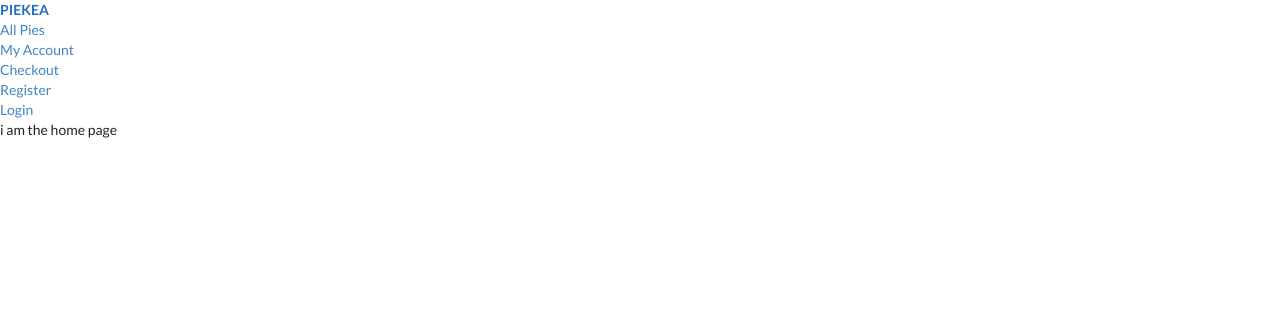
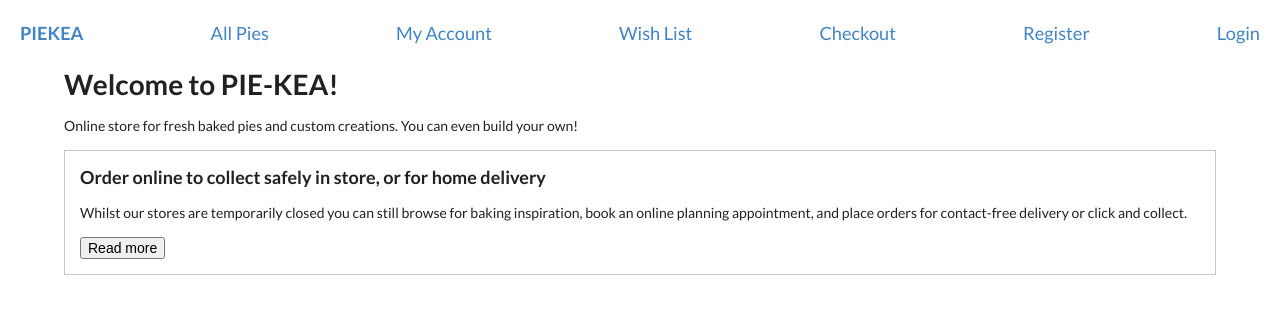
Before and after one commit to penelopecj/sei-project-4, a React (Create React App) app in the folder client/: page / in a window 1280 px wide. Shown: the top 314 px of the page. Built offline with nearby package versions, Linux system fonts and the light colour scheme.

Commit message:
flexed top nav bar, added some headers to each page, added content to Home.js

```diff
--- a/client/src/App.js
+++ b/client/src/App.js
@@ -4,6 +4,7 @@ import { BrowserRouter, Switch, Route } from 'react-router-dom'
 import Nav from './components/common/Nav'
 import Home from './components/common/Home'
 import Profile from './components/Profile'
+import Wishlist from './components/Wishlist'
 import Login from './components/Login'
 import Register from './components/Register'
 import Basket from './components/Basket'
@@ -16,13 +17,14 @@ function App() {
     <BrowserRouter>
       <Nav />
       <Switch>
-        <Route path="/" component={Home} />
         <Route path="/profile" component={Profile} />
+        <Route path="/wishlist" component={Wishlist} />
         <Route path="/login" component={Login} />
         <Route path="/register" component={Register} />
         <Route path="/basket" component={Basket} />
         <Route path="/pies" component={Index} />
         <Route path="/pies/:id" component={Show} />
+        <Route path="/" component={Home} />
       </Switch>
     </BrowserRouter>
   )
--- a/client/src/components/Basket.js
+++ b/client/src/components/Basket.js
@@ -3,7 +3,8 @@ import React from 'react'
 function Basket() {
   return (
     <main>
-      <p>Hello</p>
+      <h1>View Basket</h1>
+      <p>Please review and cofirm your order.</p>
     </main>
   )
 }
--- a/client/src/components/Login.js
+++ b/client/src/components/Login.js
@@ -3,7 +3,7 @@ import React from 'react'
 function Login() {
   return (
     <main>
-      <p>Hello</p>
+      <h1>Login</h1>
     </main>
   )
 }
--- a/client/src/components/Profile.js
+++ b/client/src/components/Profile.js
@@ -3,7 +3,7 @@ import React from 'react'
 function Profile() {
   return (
     <main>
-      <p>Hello</p>
+      <h1>My Account</h1>
     </main>
   )
 }
--- a/client/src/components/Register.js
+++ b/client/src/components/Register.js
@@ -3,7 +3,7 @@ import React from 'react'
 function Register() {
   return (
     <main>
-      <p>Hello</p>
+      <h1>Register a New Account</h1>
     </main>
   )
 }
--- a/client/src/components/Show.js
+++ b/client/src/components/Show.js
@@ -3,7 +3,8 @@ import React from 'react'
 function Show() {
   return (
     <main>
-      <p>Hello</p>
+      <h1>Pie Name</h1>
+      <p>Show me more details about this delicious pie...</p>
     </main>
   )
 }
--- /dev/null
+++ b/client/src/components/Wishlist.js
@@ -0,0 +1,12 @@
+import React from 'react'
+
+function Wishlist() {
+  return (
+    <main>
+      <h1>Wishlist</h1>
+      <p>Your favourite items here</p>
+    </main>
+  )
+}
+
+export default Wishlist
--- a/client/src/components/common/Home.js
+++ b/client/src/components/common/Home.js
@@ -3,7 +3,13 @@ import React from 'react'
 function Home() {
   return (
     <main>
-      <p>i am the home page</p>
+      <h1>Welcome to PIE-KEA!</h1>
+      <p>Online store for fresh baked pies and custom creations. You can even build your own!</p>
+      <section className="box">
+        <h3>Order online to collect safely in store, or for home delivery</h3>
+        <p>Whilst our stores are temporarily closed you can still browse for baking inspiration, book an online planning appointment, and place orders for contact-free delivery or click and collect.</p>
+        <button>Read more</button>
+      </section>
     </main>
   )
 }
--- a/client/src/components/common/Nav.js
+++ b/client/src/components/common/Nav.js
@@ -13,6 +13,9 @@ function Nav() {
       <Link to="/profile">
         <p>My Account</p>
       </Link>
+      <Link to="/wishlist">
+        <p>Wish List</p>
+      </Link>
       <Link to="/basket">
         <p>Checkout</p>
       </Link>
--- a/client/src/index.js
+++ b/client/src/index.js
@@ -1,7 +1,7 @@
 import React from 'react'
 import ReactDOM from 'react-dom'
+import 'semantic-ui-css/semantic.min.css'
 import './styles/main.scss'
-import 'semantic-ui-css/semantic.min.css'
 import App from './App'
 
 ReactDOM.render(<App />, document.getElementById('root'))
--- a/client/src/styles/main.scss
+++ b/client/src/styles/main.scss
@@ -1,4 +1,17 @@
-body {
-    background-color: #0051BA;
-    color: #FFDA1A;
+nav {
+  display: flex;
+  justify-content: space-between;
+  width: 100%;
+  padding: 20px;
+  font-size: 1.3rem;
 }
+
+main {
+  margin: 0 auto;
+  width: 90%;
+}
+
+.box {
+  border: 1px solid rgb(201, 201, 201);
+  padding: 15px;
+}
```
Also changed, not shown: client/src/components/common/Footer.js (deleted), 1 other file (tests, documents, lock files or other folders).
